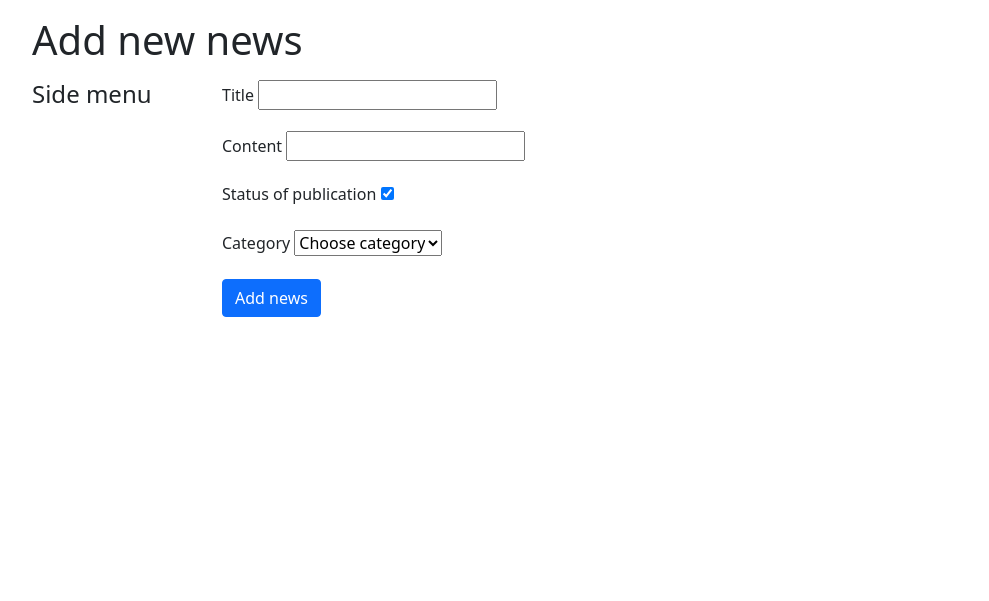
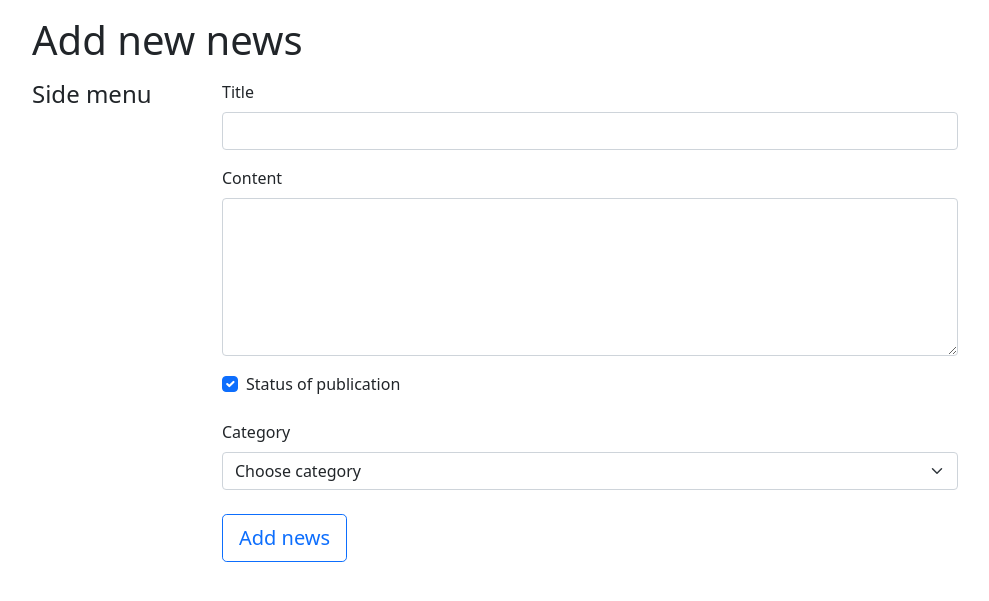
Before and after one commit to keys4words/django-sandbox, a Django app: page /news/add_news/ in a window 1280 px wide. Shown: the part 86-687 px from the top of the page, without its empty margins (50-1039 px from the left). Run offline with Django 3.2, Linux system fonts and the light colour scheme; data that the repository does not hold is empty; some libraries are stand-ins or nearby versions.

Commit message:
finished add_news

```diff
--- a/dj01/mysite/news/forms.py
+++ b/dj01/mysite/news/forms.py
@@ -3,7 +3,7 @@ from .models import Category
 
 
 class NewsForm(forms.Form):
-    title = forms.CharField(max_length=150, label='Title')
-    content = forms.CharField(label='Content', required=False)
-    is_published = forms.BooleanField(label='Publication status', initial=True)
-    category = forms.ModelChoiceField(queryset=Category.objects.all(), label='Category', empty_label='Choose category')
+    title = forms.CharField(max_length=150, label='Title', widget=forms.TextInput(attrs={'class': 'form-control'}))
+    content = forms.CharField(label='Content', required=False, widget=forms.Textarea(attrs={'class': 'form-control', 'rows': 6}))
+    is_published = forms.BooleanField(label='Publication status', initial=True, widget=forms.CheckboxInput(attrs={'class': 'form-check-input'}))
+    category = forms.ModelChoiceField(queryset=Category.objects.all(), label='Category', empty_label='Choose category', widget=forms.Select(attrs={'class':'form-select'}))
--- a/dj01/mysite/news/templates/news/add_news.html
+++ b/dj01/mysite/news/templates/news/add_news.html
@@ -19,7 +19,6 @@
   {% endcomment %}
 
   {{ form.non_field.errors }}
-        <form>
   <div class="mb-3">
     <label for="{{ form.title.id_for_label }}" class="form-label">Title</label>
     {{ form.title }}
@@ -34,22 +33,32 @@
       {{form.content.errors}}
     </div>
   </div>
-              <div class="mb-3">
+  <div class="mb-3 form-check">
     <label for="{{ form.is_published.id_for_label }}" class="form-label">Status of publication</label>
     {{ form.is_published }}
     <div class="invalid-feedback">
       {{form.is_published.errors}}
     </div>
   </div>
-              <div class="mb-3">
+  <div class="mb-4">
     <label for="{{ form.category.id_for_label }}" class="form-label">Category</label>
     {{ form.category }}
     <div class="invalid-feedback">
       {{form.category.errors}}
     </div>
   </div>
-            <button type="submit" class="btn btn-primary">Add news</button>
+  <button type="submit" class="btn btn-outline-primary btn-lg">Add news</button>
 </form>
-    </form>
+{% comment %}
+{% for field in form %}
+<div class="form-group">
+  {{ field.label_tag }}
+  {{ field }}
+  <div class="invalid-feedback">
+    {{field.errors}}
+  </div>
+</div>
+{% endfor %}
+{% endcomment %}
 
 {% endblock %}
--- a/dj01/mysite/news/views.py
+++ b/dj01/mysite/news/views.py
@@ -1,5 +1,4 @@
-from django.shortcuts import render
-from django.shortcuts import get_object_or_404
+from django.shortcuts import render, get_object_or_404, redirect
 
 from .models import News, Category
 from .forms import NewsForm
@@ -39,7 +38,11 @@ def view_news(request, news_id):
 
 def add_news(request):
     if request.method == 'POST':
-        form = NewsForm()
+        form = NewsForm(request.POST)
+        if form.is_valid():
+            # print(form.cleaned_data)
+            new_news = News.objects.create(**form.cleaned_data)
+            return redirect(new_news)
     else:
         form = NewsForm()
 
```
Lines whose indentation alone changed are shown as unchanged.
